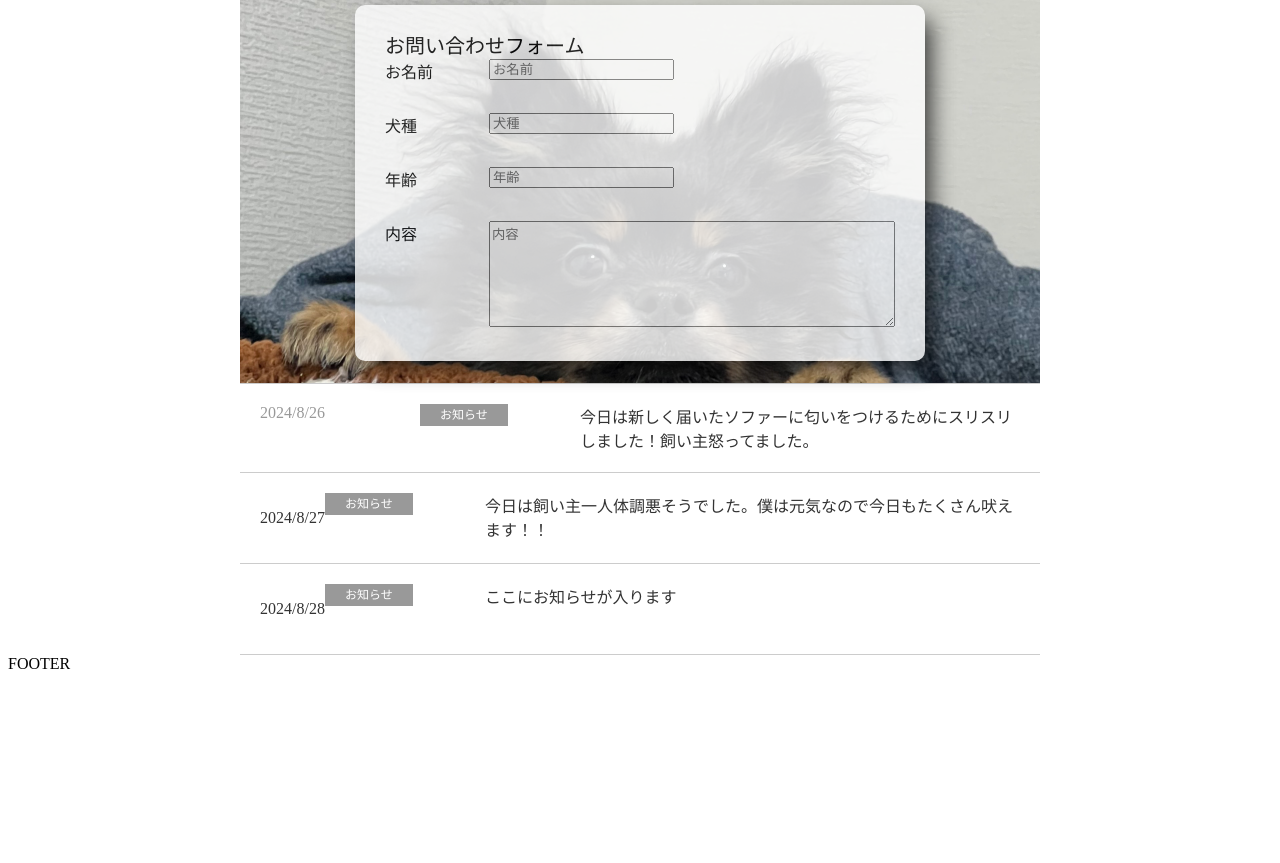
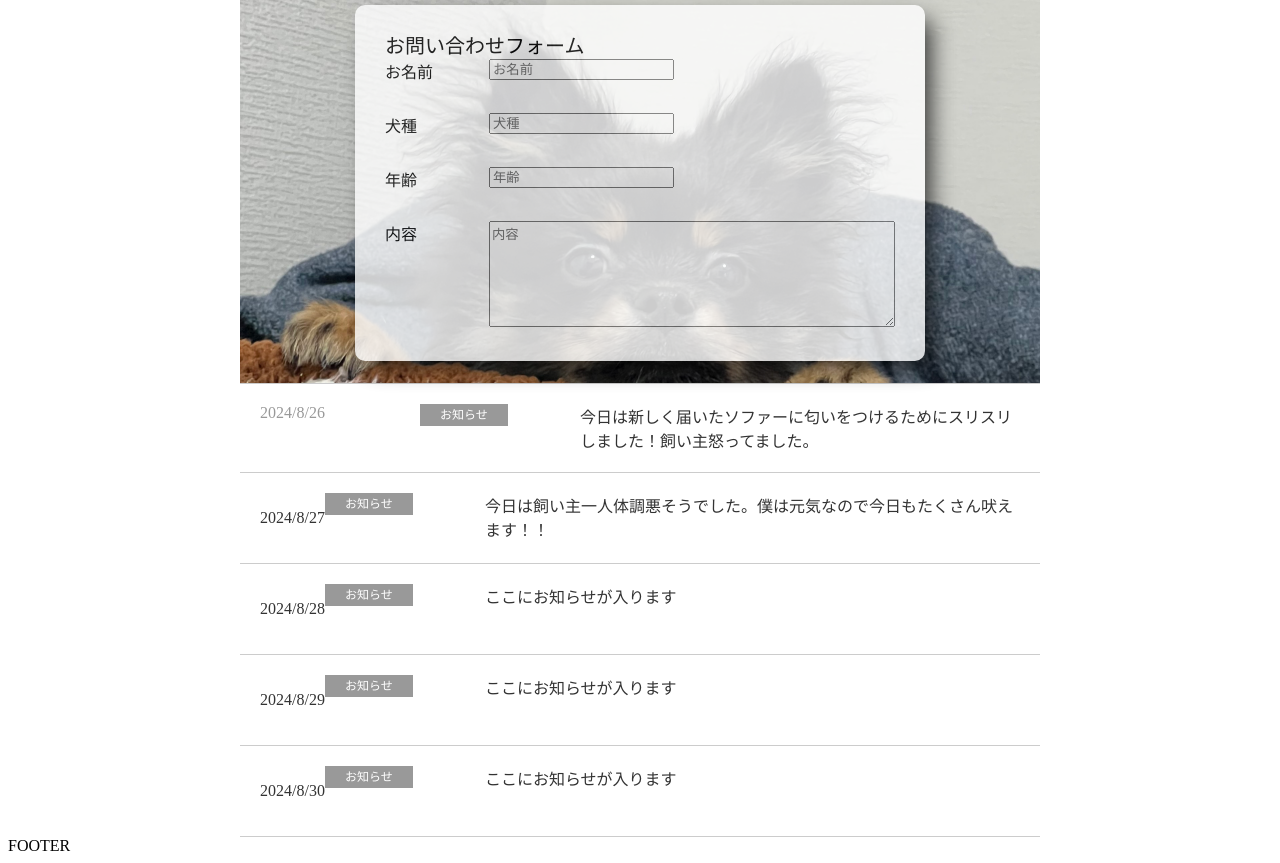
Before and after one commit to YuzukiTakushima/wanwanclub, a plain HTML site: page index.html in a window 1280 px wide. Shown: the part 605-1468 px from the top of the page. Before the commit the page ends 1286 px from the top, so only its background shows below. Drawn offline with Linux system fonts and the light colour scheme.

Commit message:
お知らせ枠追加

```diff
--- a/index.html
+++ b/index.html
@@ -24,7 +24,7 @@
         </div>
         <div id="main" class="main-container">
             <div class="main-title">
-                〜我が家の犬紹介〜
+                【我が家の犬紹介】
             </div>
             <div class="image-container">
                 <img src="/image/gabu.JPG">
@@ -97,6 +97,24 @@
                 </a>
 
         </li>
+        <li>
+            <li class="item">
+                <a hraf="#">
+                    <p class="deta">2024/8/29</p>
+                    <p class="category"><span>お知らせ</span></p>
+                    <p class="title">ここにお知らせが入ります</p>
+                </a>
+
+        </li>
+        <li>
+            <li class="item">
+                <a hraf="#">
+                    <p class="deta">2024/8/30</p>
+                    <p class="category"><span>お知らせ</span></p>
+                    <p class="title">ここにお知らせが入ります</p>
+                </a>
+
+        </li>
     </ul>
 
         </div>
```
